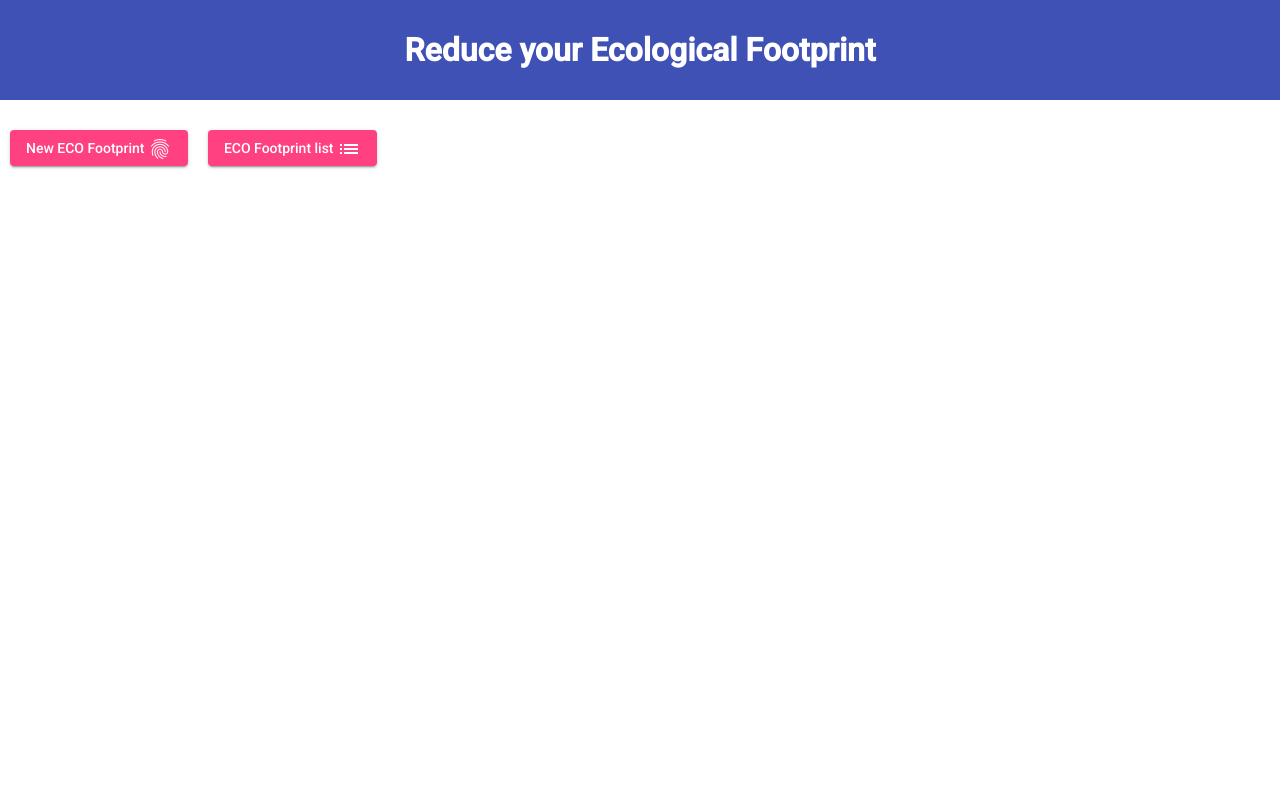
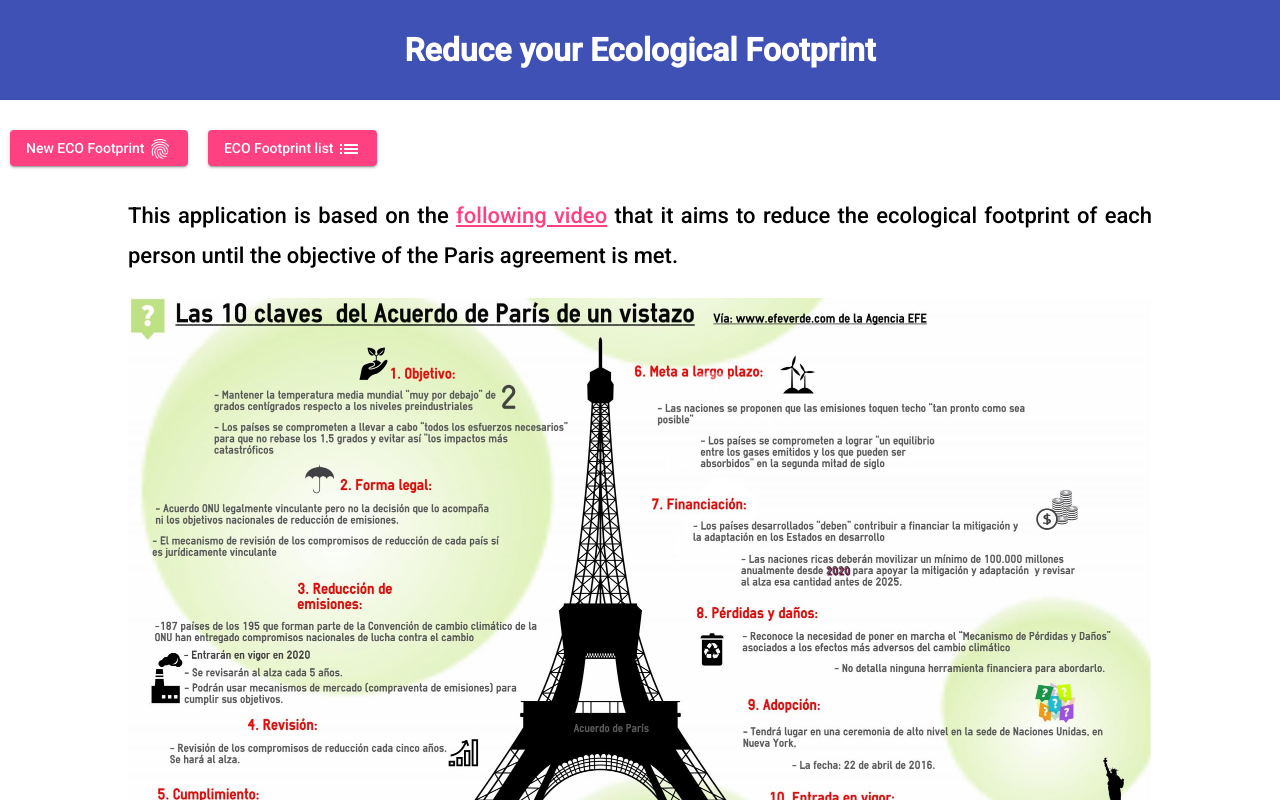
Before and after one commit to rlrc40/app-eco-footprints, an Angular app: page / in a window 1280 px wide. Shown: the top 800 px of the page. Built offline with nearby package versions, Linux system fonts and the light colour scheme.

Commit message:
[fea]: app information

```diff
--- a/src/app/app-routing.module.ts
+++ b/src/app/app-routing.module.ts
@@ -4,8 +4,10 @@ import { Routes, RouterModule } from '@angular/router';
 import { EcoFootprintFormComponent } from './eco-footprint-form/eco-footprint-form.component';
 import { EcoFootprintListComponent } from './eco-footprint-list/eco-footprint-list.component';
 import { EcoFootprintDetailComponent } from './eco-footprint-detail/eco-footprint-detail.component';
+import { EcoFootprintInformationComponent } from './eco-footprint-information/eco-footprint-information.component';
 
 const routes: Routes = [
+  { path: '', component: EcoFootprintInformationComponent },
   { path: 'new', component: EcoFootprintFormComponent },
   { path: 'list', component: EcoFootprintListComponent },
   { path: 'list', component: EcoFootprintListComponent },
--- a/src/app/app.component.html
+++ b/src/app/app.component.html
@@ -1,5 +1,6 @@
-<h1 class="eco-footprint-title">{{title}}</h1>
-
+<a routerLink="/"  class="eco-footprint-title">
+  <h1>{{title}}</h1>
+</a>
 <nav>
   <a routerLink="/new">
     <button mat-raised-button color="accent" aria-label="New eco footprint">
--- a/src/app/app.component.scss
+++ b/src/app/app.component.scss
@@ -7,6 +7,8 @@
   justify-content: center;
   background-color:	#3f51b5;
   color: white;
+  text-decoration: none;
+  cursor: pointer;
 }
 nav {
   margin-bottom: 30px;
--- a/src/app/eco-footprint-detail/eco-footprint-detail.component.html
+++ b/src/app/eco-footprint-detail/eco-footprint-detail.component.html
@@ -1,6 +1,6 @@
 <div class="eco-footprint-detail">
   <div class="eco-footprint-box-loading">
-    <div *ngIf="!isLoading && ecoFootprint && photoURL" class="eco-footprint-detail-content">
+    <div *ngIf="!isLoading && ecoFootprint && (ecoFootprint.photo && photoURL || !ecoFootprint.photo)" class="eco-footprint-detail-content">
       <!-- <a routerLink="/list" class="eco-footprint-detail-content-back">
         <button mat-raised-button color="warn" aria-label="Back to list">
           <mat-icon>arrow_back</mat-icon> Back
@@ -27,5 +27,5 @@
         <app-eco-actions-bar [ecoActions]="ecoActions" [barStyle]="barStyle" [totalBar]="totalBar" [ticks]="ticks"></app-eco-actions-bar>
       </div>
     </div>
-    <mat-spinner [diameter]="50" *ngIf="isLoading || !ecoFootprint || !photoURL"></mat-spinner>
+    <mat-spinner [diameter]="50" *ngIf="isLoading || !ecoFootprint || (ecoFootprint.photo && !photoURL)"></mat-spinner>
   </div>
--- /dev/null
+++ b/src/app/eco-footprint-information/eco-footprint-information.component.html
@@ -0,0 +1,6 @@
+<div class="eco-footprint-information">
+    <p>
+      This application is based on the <a href="https://www.youtube.com/watch?v=wNQ5wvGmnEk" target="_blank">following video</a> that it aims to reduce the ecological footprint of each person until the objective of the Paris agreement is met.
+    </p>
+    <img src="assets/acuerdoParis.jpg" class="eco-footprint-information-image"/>
+  </div>
--- /dev/null
+++ b/src/app/eco-footprint-information/eco-footprint-information.component.scss
@@ -0,0 +1,19 @@
+.eco-footprint-information {
+  padding: 0px 10%;
+  font-size: 22px;
+  font-weight: 500;
+  line-height: 40px;
+  text-align: justify;
+  @media only screen and (max-width: 800px) {
+    font-size: 20px;
+    line-height: 36px;
+  }
+  a {
+    color: #ff4081;
+  }
+  &-image {
+    width: 100%;
+    height: auto;
+    margin: auto;
+  }
+}
--- /dev/null
+++ b/src/app/eco-footprint-information/eco-footprint-information.component.ts
@@ -0,0 +1,15 @@
+import { Component, OnInit } from '@angular/core';
+
+@Component({
+  selector: 'app-eco-footprint-information',
+  templateUrl: './eco-footprint-information.component.html',
+  styleUrls: ['./eco-footprint-information.component.scss']
+})
+export class EcoFootprintInformationComponent implements OnInit {
+
+  constructor() { }
+
+  ngOnInit() {
+  }
+
+}
--- a/src/app/eco-footprint.module.ts
+++ b/src/app/eco-footprint.module.ts
@@ -23,6 +23,7 @@ import { EcoFootprintFormComponent } from './eco-footprint-form/eco-footprint-fo
 import { EcoFootprintListComponent } from './eco-footprint-list/eco-footprint-list.component';
 import { EcoFootprintDetailComponent } from './eco-footprint-detail/eco-footprint-detail.component';
 import { EcoFootprintFilterComponent } from './eco-footprint-filter/eco-footprint-filter.component';
+import { EcoFootprintInformationComponent } from './eco-footprint-information/eco-footprint-information.component';
 
 @NgModule({
   imports: [
@@ -50,6 +51,7 @@ import { EcoFootprintFilterComponent } from './eco-footprint-filter/eco-footprin
     EcoFootprintListComponent,
     EcoFootprintDetailComponent,
     EcoFootprintFilterComponent,
+    EcoFootprintInformationComponent
   ]
 })
 export class EcoFootprintModule { }
--- a/src/styles.scss
+++ b/src/styles.scss
@@ -2,7 +2,9 @@
 
 html, body { height: 100%; }
 body { margin: 0; font-family: Roboto, "Helvetica Neue", sans-serif; }
-main { position: relative; }
+main {
+  position: relative;
+}
 .eco-footprint-box-loading {
   width: 100%;
   display: flex;
```
Also changed, not shown: src/assets/acuerdoParis.jpg (added), 1 other file (tests, documents, lock files or other folders).
